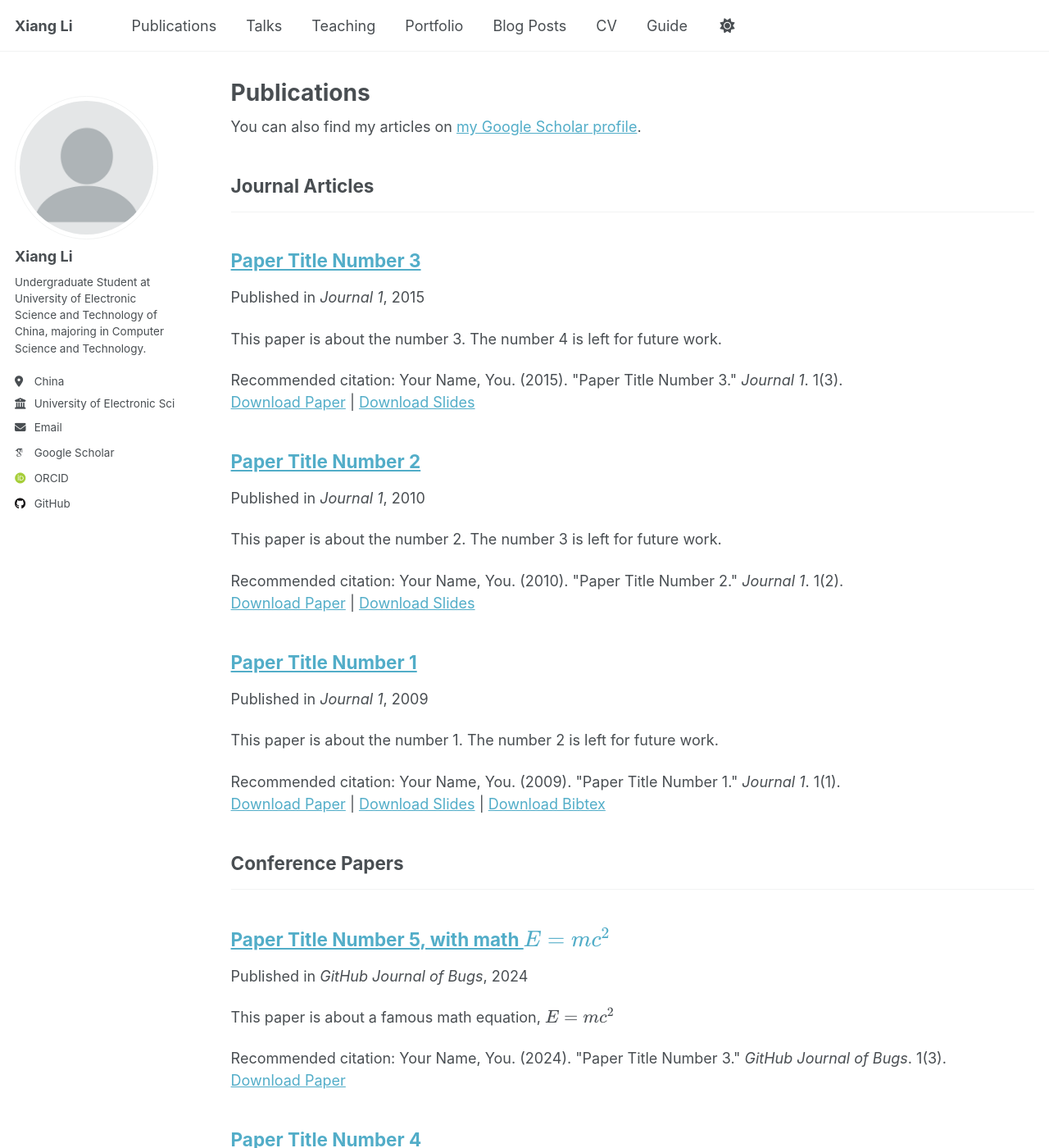
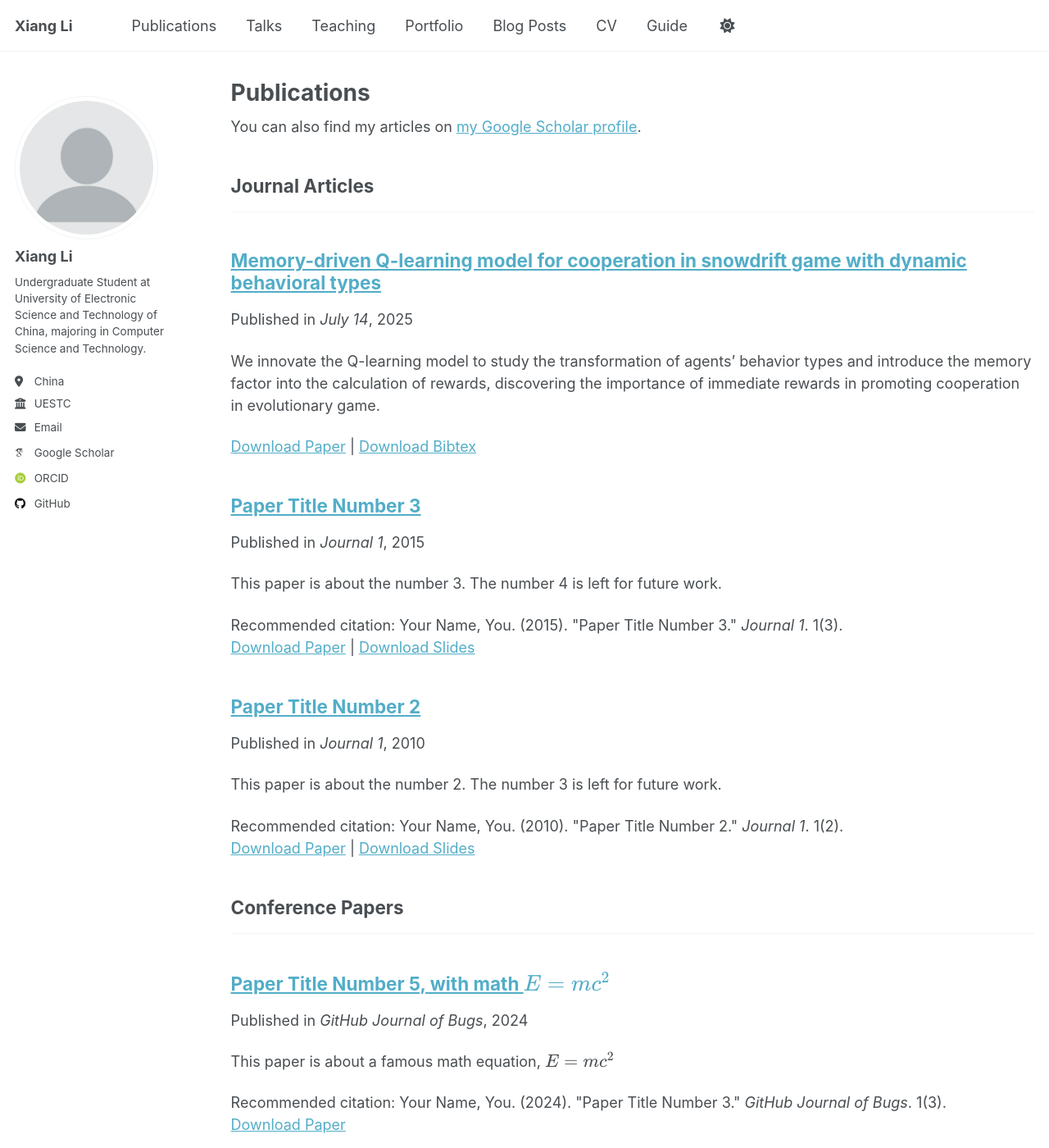
Before and after one commit to Peregrinate-PG/Peregrinate-PG, a Jekyll site: the page built from _pages/publications.html, in a window 1280 px wide and 1400 px high. Shown: the whole window at 82% size. Built offline with Jekyll 4.4.1, drawn with Linux system fonts in a browser that asks for light colours; some web fonts are replaced; a script that is not in the unit is left out.

Commit message:
+publication

```diff
--- a/_config.yml
+++ b/_config.yml
@@ -27,7 +27,7 @@ author:
   pronouns         : # example: "she/her"
   bio              : "Undergraduate Student at University of Electronic Science and Technology of China, majoring in Computer Science and Technology."
   location         : "China"
-  employer         : "University of Electronic Science and Technology of China"
+  employer         : "UESTC"
   uri              : # URL
   email            : "lxinuestc@gmail.com"
 
--- a/_publications/2009-10-01-paper-title-number-1.md
+++ b/_publications/2009-10-01-paper-title-number-1.md
@@ -1,14 +1,14 @@
 ---
-title: "Paper Title Number 1"
+title: "Memory-driven Q-learning model for cooperation in snowdrift game with dynamic behavioral types"
 collection: publications
 category: manuscripts
-permalink: /publication/2009-10-01-paper-title-number-1
-excerpt: 'This paper is about the number 1. The number 2 is left for future work.'
-date: 2009-10-01
-venue: 'Journal 1'
-slidesurl: 'http://academicpages.github.io/files/slides1.pdf'
-paperurl: 'http://academicpages.github.io/files/paper1.pdf'
-bibtexurl: 'http://academicpages.github.io/files/bibtex1.bib'
-citation: 'Your Name, You. (2009). &quot;Paper Title Number 1.&quot; <i>Journal 1</i>. 1(1).'
+permalink: /publication/2025-07-14-paper-1
+excerpt: 'We innovate the Q-learning model to study the transformation of agents’ behavior types and introduce the memory factor into the calculation of rewards, discovering the importance of immediate rewards in promoting cooperation in evolutionary game.'
+date: 2025-07-14
+venue: 'July 14'
+#slidesurl: 'http://academicpages.github.io/files/slides1.pdf'
+paperurl: 'http://academicpages.github.io/files/1_AMMOD_paper.pdf'
+bibtexurl: 'http://academicpages.github.io/files/1_AMMOD_bibtex.bib'
+#citation: 'Your Name, You. (2009). &quot;Paper Title Number 1.&quot; <i>Journal 1</i>. 1(1).'
 ---
 The contents above will be part of a list of publications, if the user clicks the link for the publication than the contents of section will be rendered as a full page, allowing you to provide more information about the paper for the reader. When publications are displayed as a single page, the contents of the above "citation" field will automatically be included below this section in a smaller font.
--- /dev/null
+++ b/files/1_AMMOD_bibtex.bib
@@ -0,0 +1,8 @@
+@article{li2025memory,
+  title={Memory-Driven Q-Learning Model for Cooperation in Snowdrift Game with Dynamic Behavioral Types},
+  author={Li, Xiang and Pi, Bin and Deng, Liang-Jian and Li, Qin},
+  journal={Applied Mathematical Modelling},
+  pages={116313},
+  year={2025},
+  publisher={Elsevier}
+}
```
Also changed, not shown: _pages/about.md (+2 -2 lines), files/bibtex1.bib (deleted, +0 -10 lines), 7 other files.
